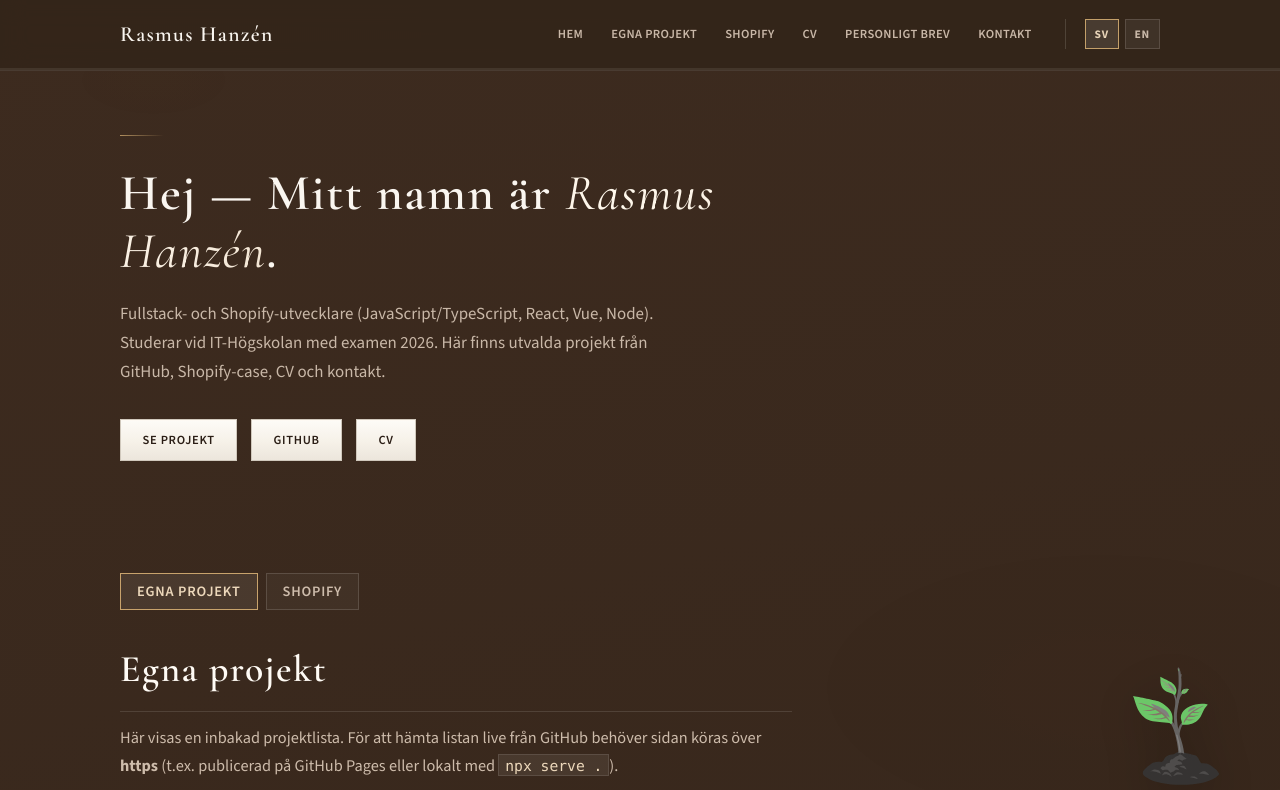
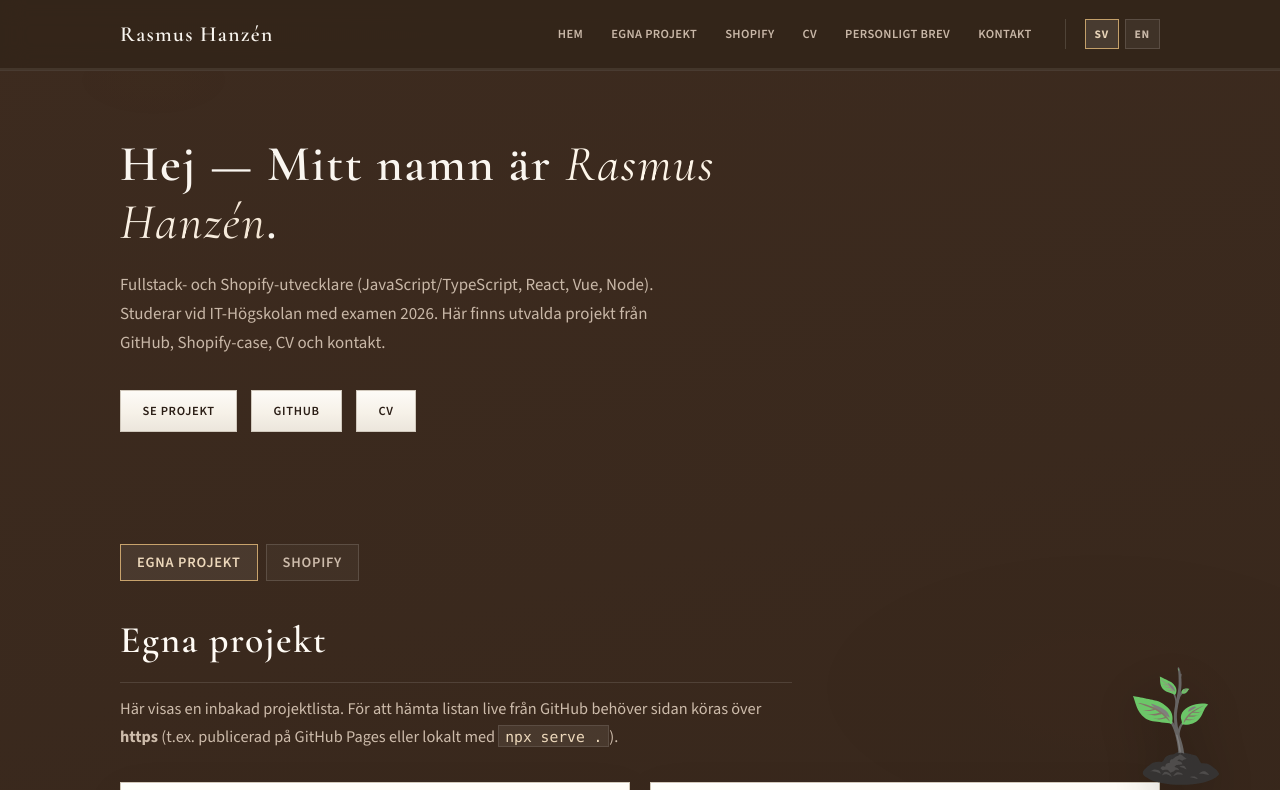
Before and after one commit to rhz1994/My-Portfolio, a website: page index.html in a window 1280 px wide. Shown: the top 790 px of the page. Drawn offline with nearby package versions, Linux system fonts and the light colour scheme; no server answers.

Commit message:
Fix hero-content

```diff
--- a/css/styles.css
+++ b/css/styles.css
@@ -392,32 +392,12 @@ main {
   max-width: var(--max);
 }
 
-.hero-content {
-  flex: 1;
-  min-width: 0;
-  transform: translate3d(var(--hero-x, 0px), var(--hero-y, 0px), 0);
-  transition: transform 0.8s cubic-bezier(0.22, 1, 0.36, 1);
-}
-
 @media (max-width: 640px) {
   .hero {
     flex-direction: column-reverse;
     align-items: flex-start;
     gap: 1.5rem;
   }
-}
-
-.hero-content::before {
-  content: "";
-  display: block;
-  width: 2.75rem;
-  height: 1px;
-  background: linear-gradient(
-    90deg,
-    color-mix(in srgb, var(--accent-soft) 85%, transparent),
-    transparent
-  );
-  margin-bottom: 1.75rem;
 }
 
 .hero h1 {
@@ -1873,7 +1853,6 @@ main {
 }
 
 @media (prefers-reduced-motion: reduce) {
-  .hero-content,
   .hero-accent,
   .reveal,
   .work-tab-panel:not([hidden]) {
```
